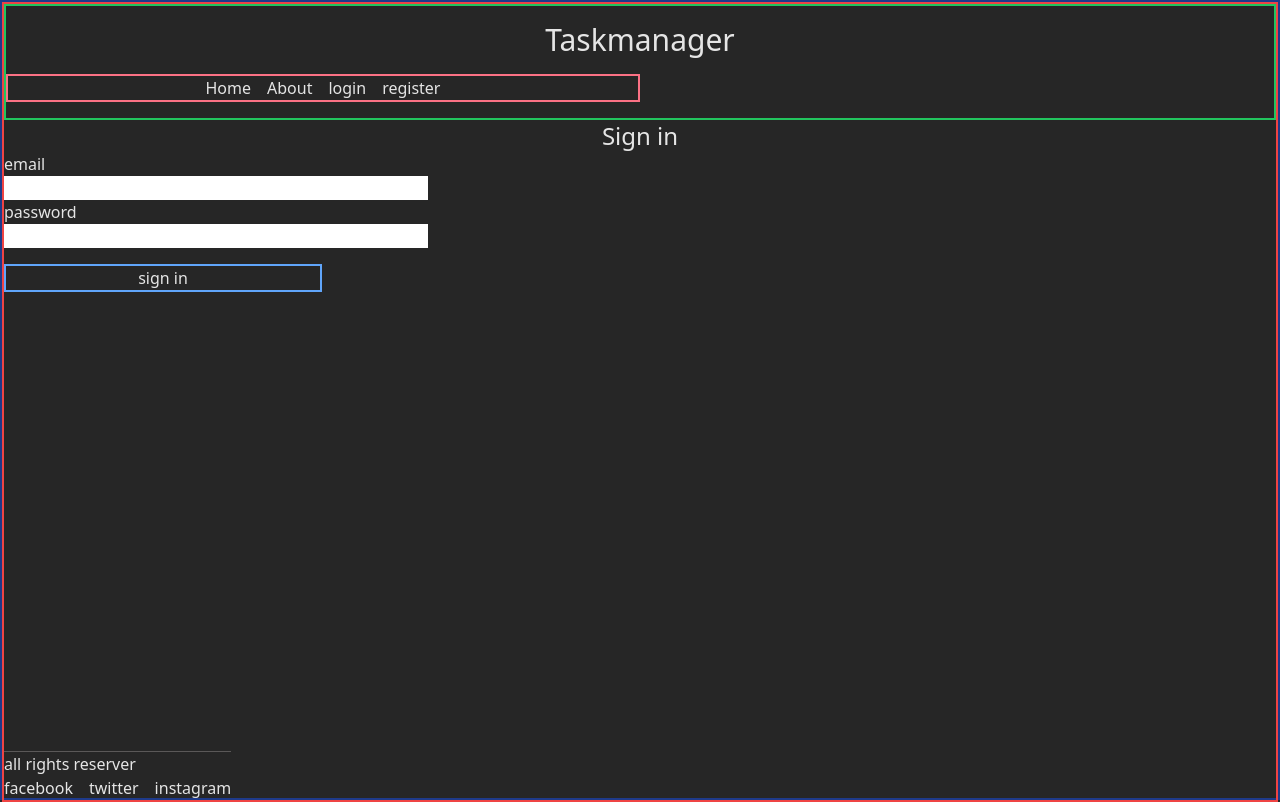
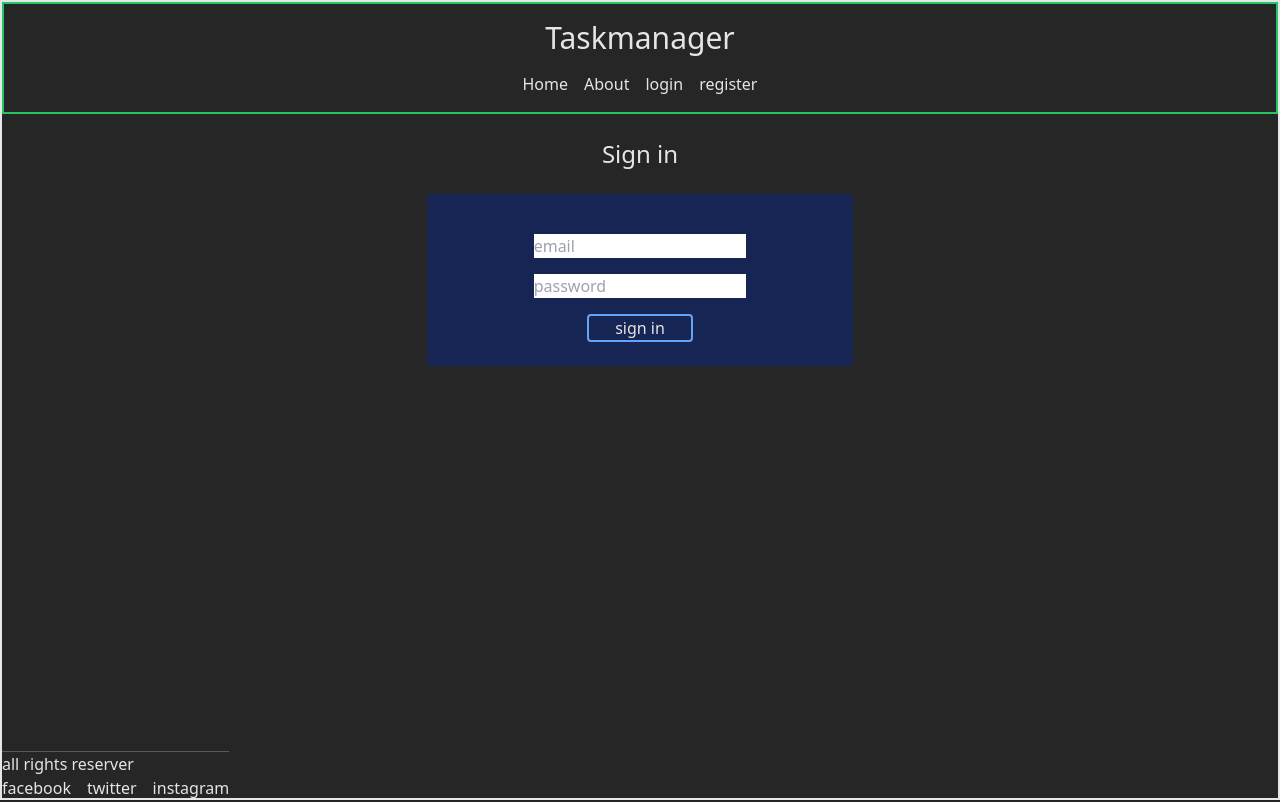
Before and after one commit to blbarr01/taskmanger-RestfulAPI, a Vue app in the folder client/: page /login in a window 1280 px wide. Built offline with nearby package versions, Linux system fonts and the light colour scheme.

Commit message:
misc stylings

```diff
--- a/client/index.html
+++ b/client/index.html
@@ -6,8 +6,8 @@
     <meta name="viewport" content="width=device-width, initial-scale=1.0">
     <title>Vite App</title>
   </head>
-  <body class="bg-neutral-800 text-neutral-200 border-2 border-blue-900 h-screen">
-    <div id="app" class="container mx-auto border-2 border-red-500 h-screen"></div>
+  <body class="bg-neutral-800 text-neutral-200 h-screen">
+    <div id="app" class="container mx-auto border-2  h-screen"></div>
     <script type="module" src="/src/main.js"></script>
   </body>
 </html>
--- a/client/src/components/SiteNav.vue
+++ b/client/src/components/SiteNav.vue
@@ -1,5 +1,5 @@
 <template>
-      <nav class="flex justify-center gap-4 mb-4 border-2 border-rose-400 w-1/2">
+      <nav class="flex justify-center gap-4 mx-auto mb-4  w-1/2">
         <RouterLink to="/">Home</RouterLink>
         <RouterLink to="/about">About</RouterLink>
         <RouterLink to="/login">login</RouterLink>
--- a/client/src/pages/login.vue
+++ b/client/src/pages/login.vue
@@ -1,13 +1,17 @@
 <template>
-    <h2 class="text-2xl text-center">Sign in </h2>
-    <form @submit.prevent="onSubmit" action="sign-in" id="login-form" class="container flex flex-col mx-auto">
-        <label for="email">email</label>
-        <input v-model="email" type="email" id="email" name="email" class="text-black w-1/3">
+    <h2 class="text-2xl text-center my-6">Sign in </h2>
+    <form @submit.prevent="onSubmit" id="login-form" class="flex flex-col
+    container bg-blue-950 rounded md:w-1/3 py-6 mx-auto space-y-4">
+        <label class="hidden" for="email">email</label>
+        <input v-model="email" type="email" id="email"
+        name="email" placeholder="email" class="text-black sm:w-1/2 mx-auto">
 
-        <label for="password">password</label>
-        <input v-model="password" type="password" name="password" id="password" class="text-black w-1/3">
+        <label class="hidden" for="password">password</label>
+        <input v-model="password" type="password" name="password"
+        id="password" placeholder="password" class="text-black sm:w-1/2 mx-auto">
 
-        <button class="mt-4 border-2 border-blue-400 w-1/4 hv">sign in</button>
+        <button class="my-4 mx-auto border-2 border-blue-400
+        w-1/4 rounded hover:bg-blue-400">sign in</button>
     </form>
     <p></p>
 </template>
--- a/client/src/pages/register.vue
+++ b/client/src/pages/register.vue
@@ -1,17 +1,22 @@
 <template>
-    <h2>Register</h2>
-    <form action="register" class="">
-        <label for="email">email</label>
-        <input type="email" id="email" name="email" class="text-black w-1/3">
+    <h2 class="text-2xl text-center">Register</h2>
+    <form @submit.prevent="onSubmit" action="register" class="flex flex-col
+    gap-4 bg-blue-950 w-1/2 mx-auto space-y-4">
+        <label class="hidden" for="email">email</label>
+        <input type="email" id="email" name="email" placeholder="email"
+        class="text-black w-1/3 mx-auto">
 
-        <label for="name">name</label>
-        <input type="name" id="name" name="username" class="text-black w-1/3">
+        <label class="hidden" for="name">name</label>
+        <input type="text" id="name" name="username" placeholder="user name"
+        class="text-black w-1/3 mx-auto">
 
-        <label for="password">password</label>
-        <input type="password" name="password" id="password" class="text-black w-1/3">
+        <label for="password" class="hidden">password</label>
+        <input type="password" name="password" id="password" placeholder="password"
+        class="text-black w-1/3 mx-auto">
 
-        <label for="conf">confirm password</label>
-        <input type="password" name="conf" id="conf" class="text-black w-1/3">
+        <label for="conf" class="hidden">confirm password</label>
+        <input type="password" name="conf" id="conf" placeholder="confirm password"
+        class="text-black w-1/3 mx-auto">
 
         <button>register</button>
     </form>
@@ -19,6 +24,9 @@
 
 <script setup>
 
+    async function onSubmit(){
+
+    }
 </script>
 
 <style>
```
